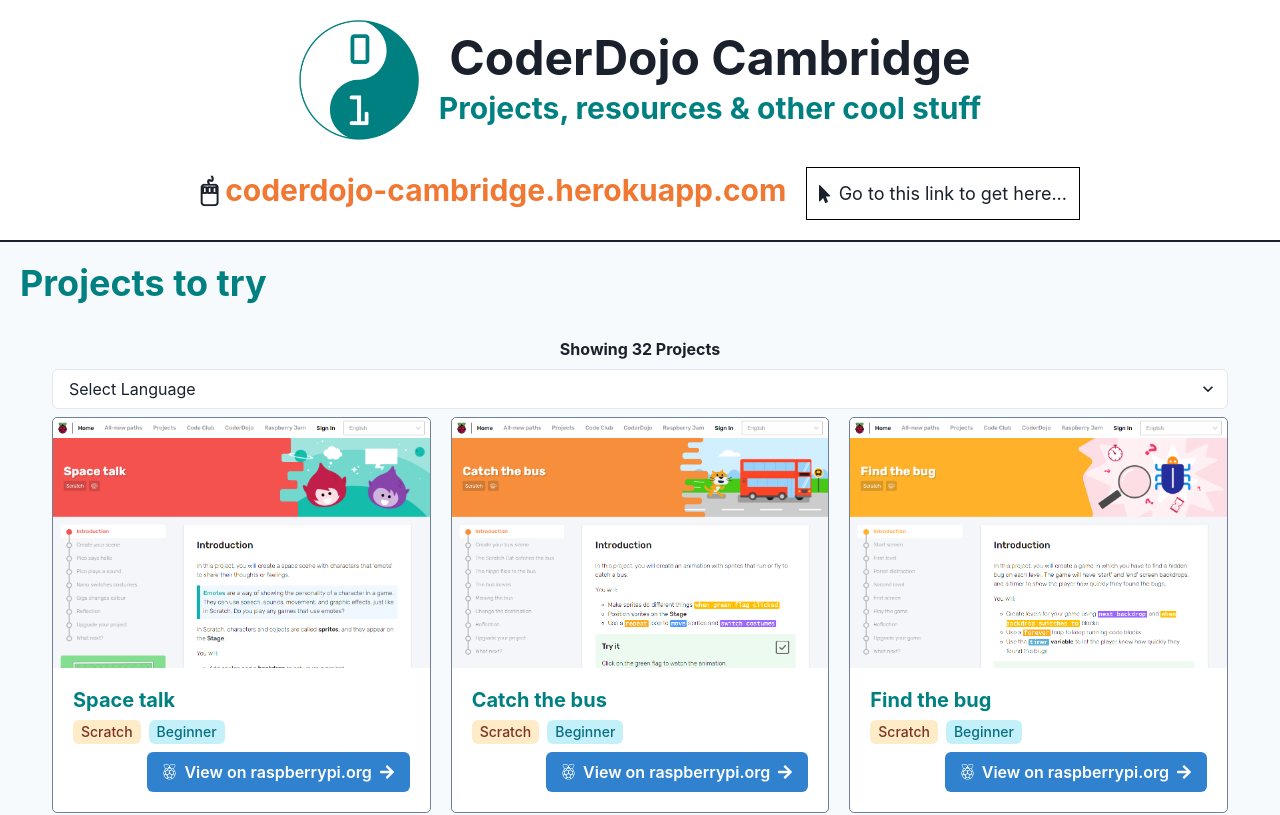
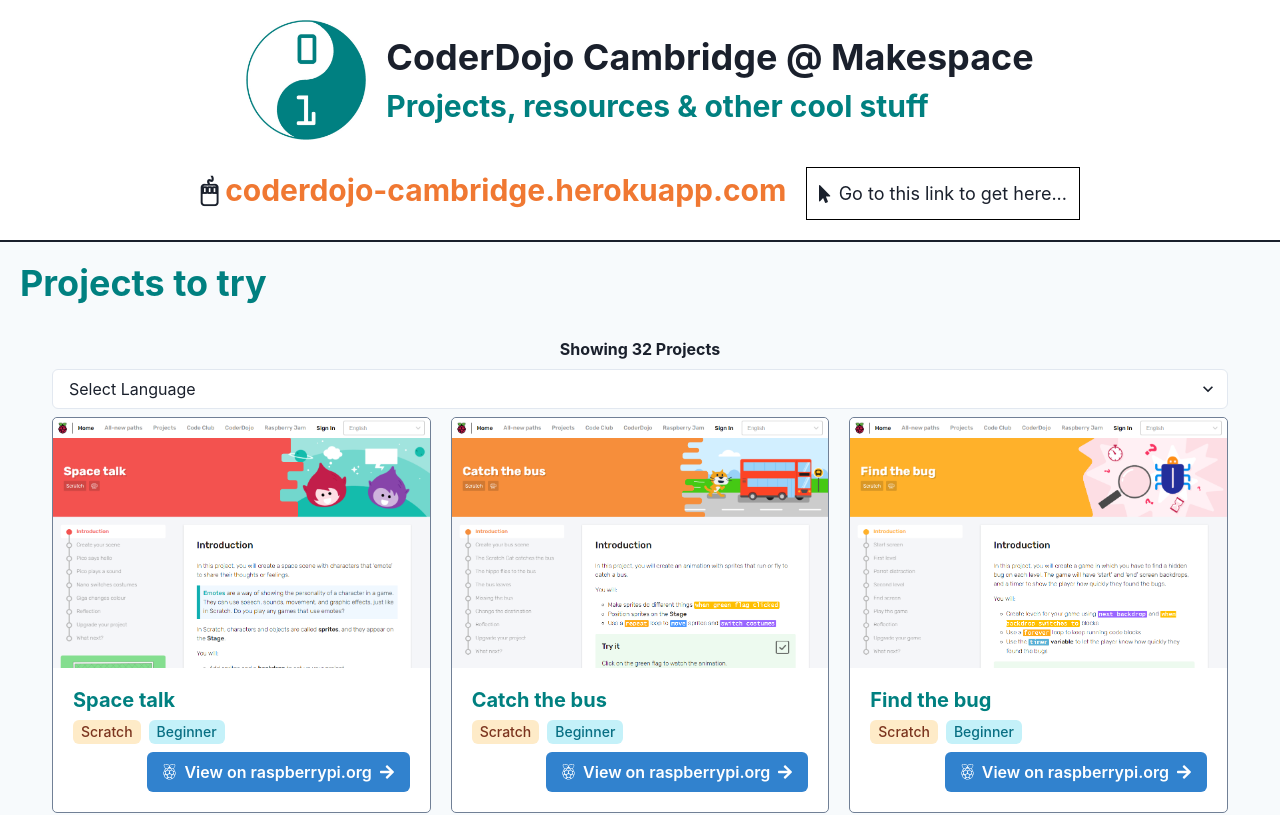
Before and after one commit to slugmandrew/coderdojo-cambridge, a React (Create React App) app: page / in a window 1280 px wide. Shown: the top 815 px of the page. Built offline with nearby package versions, Linux system fonts and the light colour scheme.

Commit message:
Minor changes to header and footer

```diff
--- a/src/components/Footer.tsx
+++ b/src/components/Footer.tsx
@@ -4,7 +4,7 @@
 export const Footer = () => {
   return (
     <HStack maxW={'full'} minH={200} padding={10} bgColor={'gray.100'}>
-      <Link color={'custom.orange'} href={'https://zen.coderdojo.com/dojos/gb/cambridge/cambridge-makespace-cambridge'}>
+      <Link color={'custom.orange'} href={'https://zen.coderdojo.com/dojos/gb/cambridge/cambridge-makespace'}>
         Cambridge @ Makespace Dojo
       </Link>
       <Text> | </Text>
--- a/src/components/SiteLogo.tsx
+++ b/src/components/SiteLogo.tsx
@@ -5,7 +5,7 @@
 export const SiteLogo = () => {
   // const logoSize = ['100px', null, '120px']
   const logoSize = useBreakpointValue({ base: '80px', md: '120px' })
-  const headingSize = useBreakpointValue({ base: 'lg', md: '2xl' })
+  const headingSize = useBreakpointValue({ base: 'lg', md: 'xl' })
   const taglineSize = useBreakpointValue({ base: 'xs', md: 'lg' })
 
   return (
@@ -14,7 +14,7 @@
         <Image src={logo} fit={'contain'} />
       </Box>
       <VStack>
-        <Heading size={headingSize}>CoderDojo Cambridge</Heading>
+        <Heading size={headingSize}>CoderDojo Cambridge @ Makespace</Heading>
         <Heading size={taglineSize} color={'custom.teal'} alignSelf={'flex-start'}>
           Projects, resources & other cool stuff
         </Heading>
```
